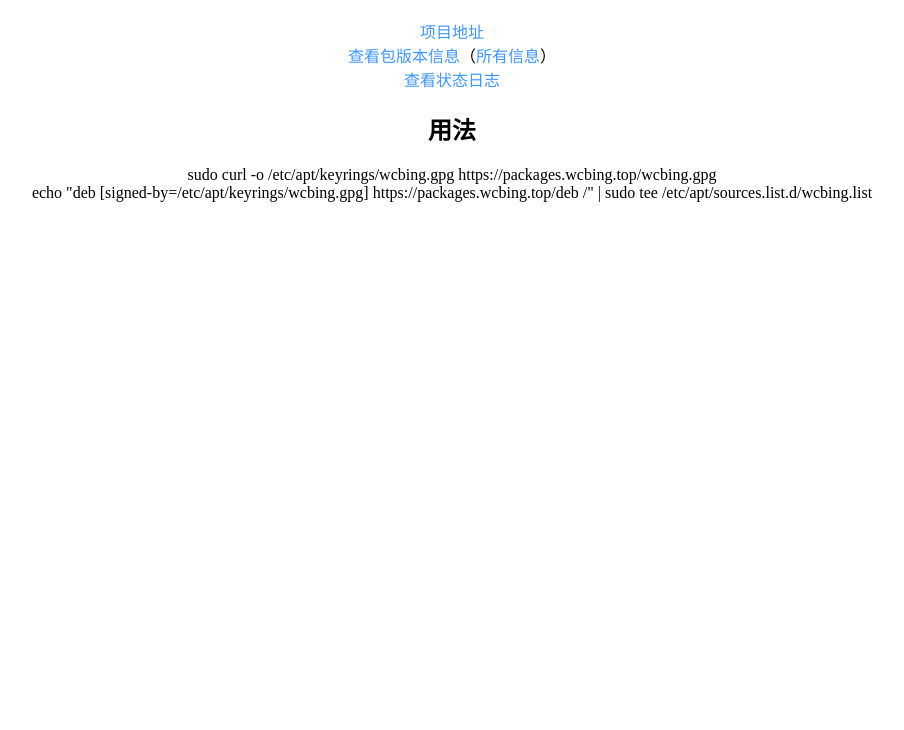
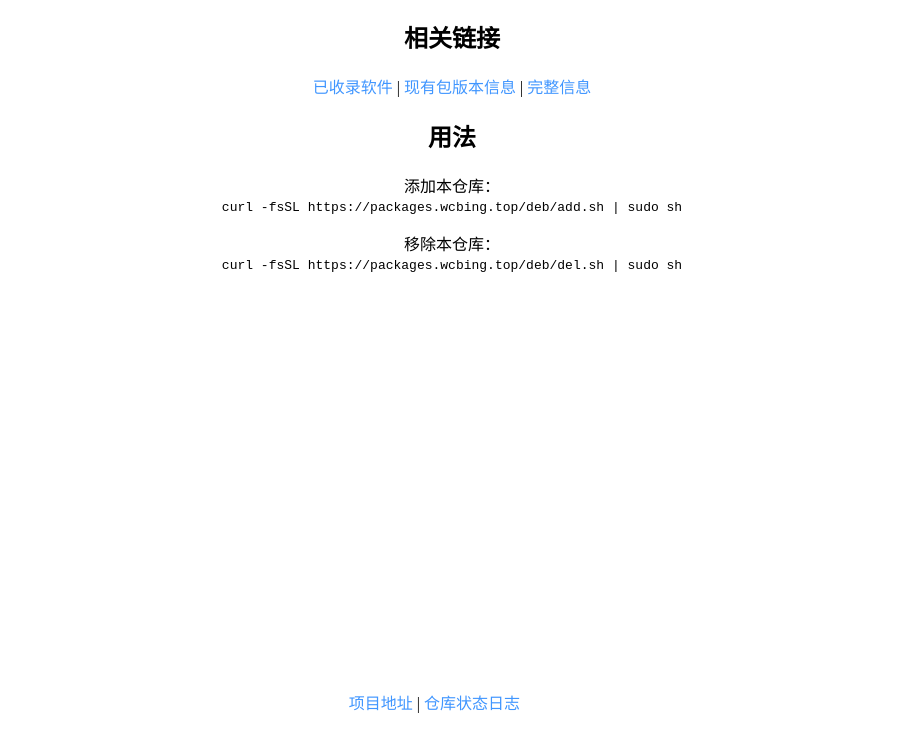
Before and after one commit to wcbing/wcbing-apt-repo, a plain HTML site: page deb/index.html in a window 1280 px wide. Shown: the part 70-800 px from the top of the page, without its empty margins (188-1092 px from the left). Drawn offline with Linux system fonts and the light colour scheme.

Commit message:
update index.html, README.md

```diff
--- a/deb/index.html
+++ b/deb/index.html
@@ -20,13 +20,18 @@
 
 <body>
     <h1>wcbing 的 APT 软件源</h1>
-    <a href="https://github.com/wcbing/wcbing-apt-repo">项目地址</a><br />
-    <a href="./version.txt">查看包版本信息</a>（<a href="./Packages">所有信息</a>）<br />
-    <a href="./status.txt">查看状态日志</a><br />
+    <h2>相关链接</h2>
+    <p>
+        <a href="https://github.com/wcbing/wcbing-apt-repo#已收录软件">已收录软件</a> |
+        <a href="./version.txt">现有包版本信息</a> | <a href="./Packages">完整信息</a>
+    </p>
     <h2>用法</h2>
-    <p>sudo curl -o /etc/apt/keyrings/wcbing.gpg https://packages.wcbing.top/wcbing.gpg<br />
-        echo "deb [signed-by=/etc/apt/keyrings/wcbing.gpg] https://packages.wcbing.top/deb /" | sudo tee
-        /etc/apt/sources.list.d/wcbing.list</p>
+    <p>添加本仓库：<br /><code>curl -fsSL https://packages.wcbing.top/deb/add.sh | sudo sh</code> </p>
+    <p>移除本仓库：<br /><code>curl -fsSL https://packages.wcbing.top/deb/del.sh | sudo sh</code> </p>
+    <p style="position: absolute;bottom: 0;width: 96%">
+        <a href="https://github.com/wcbing/wcbing-apt-repo">项目地址</a> |
+        <a href="./status.txt">仓库状态日志</a>
+    </p>
 </body>
 
 </html>
```
Also changed, not shown: 4 other files.
